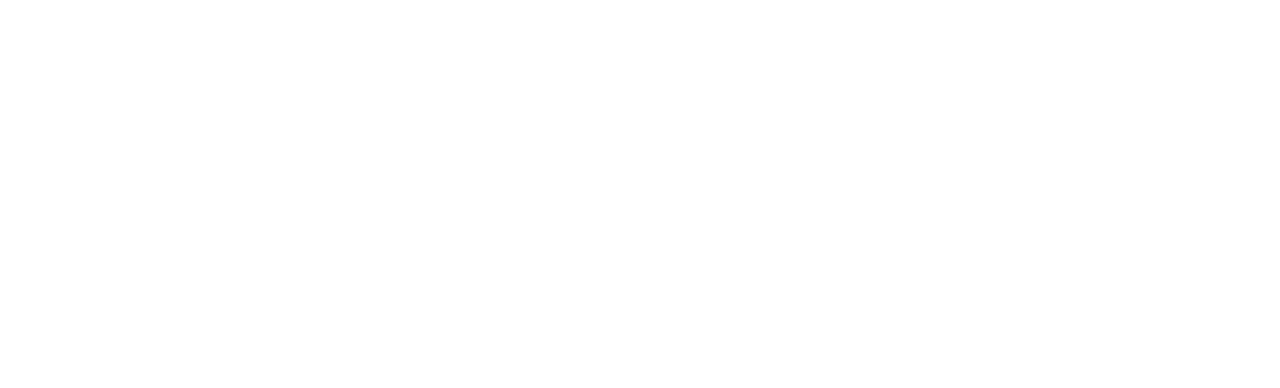
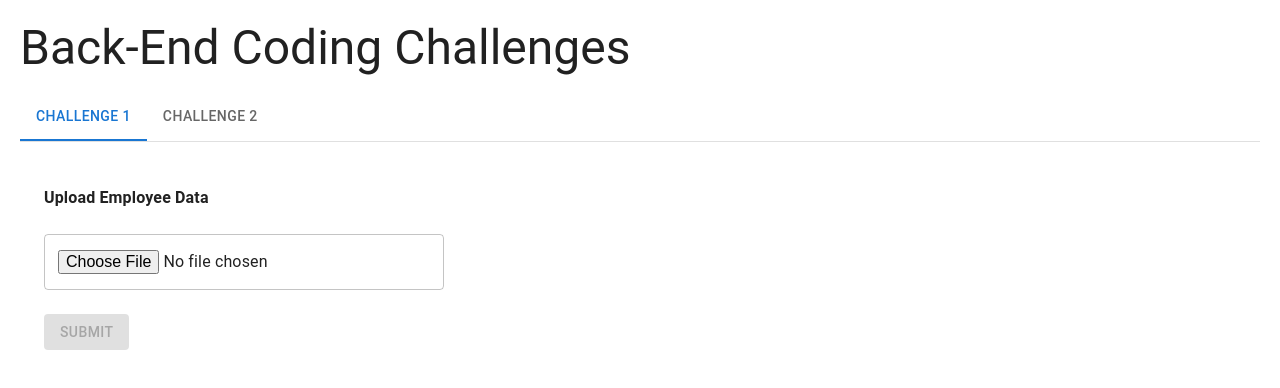
Before and after one commit to GayanDissanayake/Backend-coding-challenges, a React (Create React App) app in the folder Front-End/: page /initial in a window 1280 px wide. Before the commit this address had no page. Shown: the top 388 px of the page. Built offline with nearby package versions, Linux system fonts and the light colour scheme.

Commit message:
UI and csv upload in Challenge one completed

```diff
--- /dev/null
+++ b/Front-End/src/components/challengeOne.tsx
@@ -0,0 +1,75 @@
+import { useState } from "react";
+import {
+  Box,
+  Grid,
+  Typography,
+  TextField,
+  Button,
+  FormControl,
+} from "@mui/material";
+import axios from "axios";
+
+export default function ChallengeOne() {
+  const [selectedFile, setSelectedFile] = useState<string>();
+
+  const changeHandler = (event: any) => {
+    setSelectedFile(event.target.files[0]);
+  };
+  const handleSubmit = () => {
+    const formData = new FormData();
+    {
+      selectedFile && formData.append("file", selectedFile);
+    }
+
+    axios
+      .post("http://127.0.0.1:8000/api/upload-csv", formData)
+      .then((response) => {
+        alert(response.data);
+      })
+
+      .catch((err) => {
+        if (err.toJSON().message === "Network Error") {
+          alert(`Sorry, Couldn't connect with the Server.`);
+          // console.log('Please check your internet connection.');
+        } else {
+          console.log(err);
+        }
+      });
+  };
+  return (
+    <FormControl>
+      <Box sx={{ width: "400px" }}>
+        <Grid item xs={12} sm={6}>
+          <Typography
+            variant="body1"
+            sx={{
+              pt: "20px",
+              fontWeight: "bold",
+            }}
+          >
+            Upload Employee Data
+          </Typography>
+        </Grid>
+        <Grid item xs={12} sm={6}>
+          <TextField
+            margin="normal"
+            required
+            fullWidth
+            name="csvFile"
+            type="file"
+            onChange={changeHandler}
+            inputProps={{ accept: ".csv" }}
+            sx={{ pt: 1, pb: 2 }}
+          />
+        </Grid>
+        <Button
+          variant="contained"
+          onClick={handleSubmit}
+          disabled={selectedFile === undefined}
+        >
+          Submit
+        </Button>
+      </Box>
+    </FormControl>
+  );
+}
--- /dev/null
+++ b/Front-End/src/pages/app-human-resource/Initial.tsx
@@ -0,0 +1,70 @@
+// material
+import { Box, Tab, Tabs, Typography } from "@mui/material";
+import { SyntheticEvent, useState } from "react";
+import ChallengeOne from "../../components/challengeOne";
+
+// ----------------------------------------------------------------------
+interface TabPanelProps {
+  children?: React.ReactNode;
+  index: number;
+  value: number;
+}
+
+function TabPanel(props: TabPanelProps) {
+  const { children, value, index, ...other } = props;
+
+  return (
+    <div
+      role="tabpanel"
+      hidden={value !== index}
+      id={`simple-tabpanel-${index}`}
+      aria-labelledby={`simple-tab-${index}`}
+      {...other}
+    >
+      {value === index && (
+        <Box sx={{ p: 3 }}>
+          <Typography>{children}</Typography>
+        </Box>
+      )}
+    </div>
+  );
+}
+
+function a11yProps(index: number) {
+  return {
+    id: `simple-tab-${index}`,
+    "aria-controls": `simple-tabpanel-${index}`,
+  };
+}
+export default function InitialPage() {
+  const [value, setValue] = useState<number>(0);
+
+  const handleChange = (event: SyntheticEvent, newValue: number) => {
+    setValue(newValue);
+  };
+  return (
+    <>
+      <Box sx={{ px: "20px", pb: 4, pt: 2.5 }}>
+        <Typography variant="h3" gutterBottom>
+          Back-End Coding Challenges
+        </Typography>
+        <Box sx={{ borderBottom: 1, borderColor: "divider" }}>
+          <Tabs
+            value={value}
+            onChange={handleChange}
+            aria-label="basic tabs example"
+          >
+            <Tab label="Challenge 1" {...a11yProps(0)} />
+            <Tab label="Challenge 2" {...a11yProps(1)} />
+          </Tabs>
+        </Box>
+        <TabPanel value={value} index={0}>
+          <ChallengeOne />
+        </TabPanel>
+        <TabPanel value={value} index={1}>
+          Item Two
+        </TabPanel>
+      </Box>
+    </>
+  );
+}
--- a/Front-End/src/pages/human-resource/Initial.tsx
+++ /dev/null
@@ -1,19 +0,0 @@
-// material
-import { Box, Typography } from "@mui/material";
-
-// ----------------------------------------------------------------------
-
-export default function InitialPage() {
-  return (
-    <>
-      <Box sx={{ px: "20px", pb: 4, pt: 2.5 }}>
-        <Typography variant="h3" gutterBottom>
-          내 차 시세를 알아볼까요?
-        </Typography>
-        <Typography variant="body1" sx={{ color: "#858794" }}>
-          님의 차량번호를 알려주세요
-        </Typography>
-      </Box>
-    </>
-  );
-}
--- a/Front-End/src/routes/index.tsx
+++ b/Front-End/src/routes/index.tsx
@@ -18,21 +18,14 @@
     {
       path: "/",
       children: [
-        { element: <Navigate to="/admission" replace />, index: true },
-        {
-          path: "admission",
-          children: [
-            {
-              element: <Navigate to="/admission/sign-in" replace />,
-              index: true,
-            },
-            { path: "sign-in", element: <Home /> },
-          ],
-        },
+        { element: <Navigate to="/initial" replace />, index: true },
+        { path: "initial", element: <Home /> },
       ],
     },
   ]);
 }
 
 // Main
-const Home = Loadable(lazy(() => import("../pages/human-resource/Initial")));
+const Home = Loadable(
+  lazy(() => import("../pages/app-human-resource/Initial"))
+);
```
Also changed, not shown: 2 other files (tests, documents, lock files or other folders).
